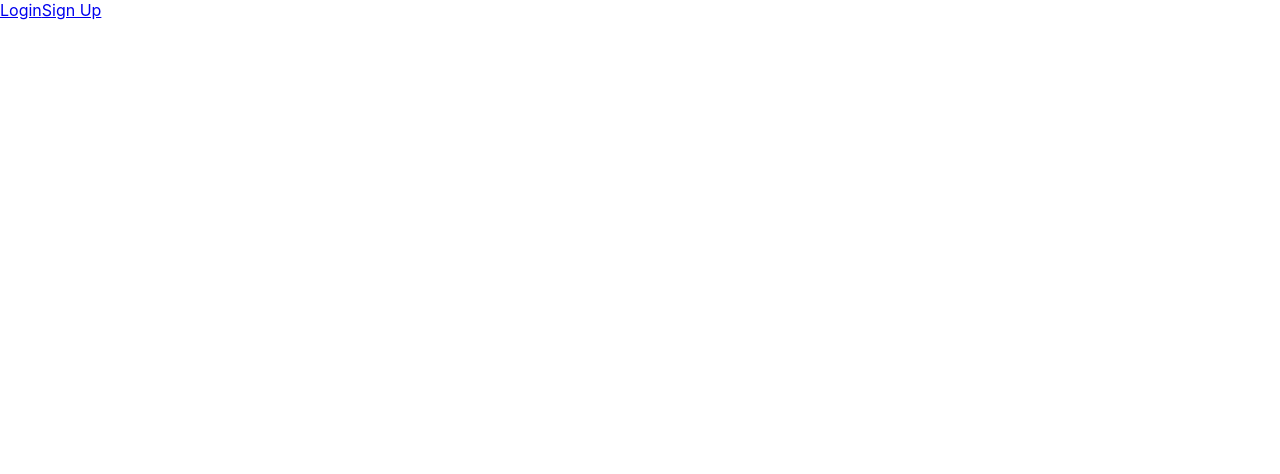
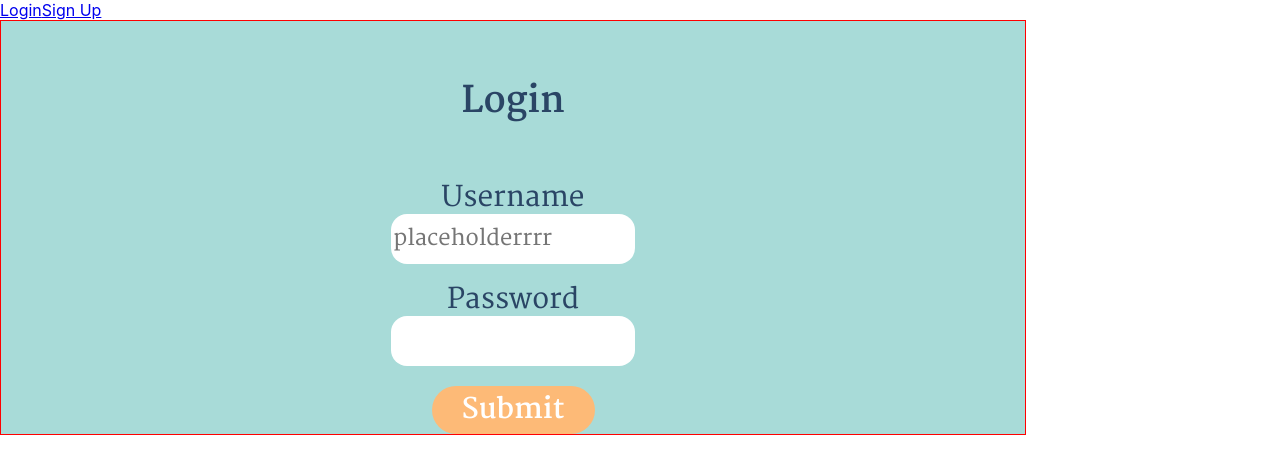
Before and after one commit to How-To-PT-BW/How-To-PT-BW-Front-End, a React (Create React App) app in the folder my-app/: page /login in a window 1280 px wide. Shown: the top 474 px of the page. Built offline with nearby package versions, Linux system fonts and the light colour scheme.

Commit message:
login working

```diff
--- a/my-app/src/App.js
+++ b/my-app/src/App.js
@@ -5,6 +5,8 @@ import LoginForm from './components/Login';
 import SignUpForm from './components/Signup';
 import { BrowserRouter as Router, Route, Link, Switch } from "react-router-dom";
 import ProtectedRoute from './components/ProtectedRoute';
+import DraftForm from './components/DraftAnArticle';
+
 
 
 function App() {
@@ -18,6 +20,7 @@ function App() {
         <Switch>
           <Route path="/login" component={LoginForm} />
           <Route path="/signup" component={SignUpForm} />
+          <ProtectedRoute exact path="/draft" component={DraftForm} />
         </Switch>
       </div>
     </Router>
--- a/my-app/src/components/DraftAnArticle.js
+++ b/my-app/src/components/DraftAnArticle.js
@@ -32,7 +32,7 @@ const DraftHeader = styled.div`
   padding: 50px;
 `;
 
-function SignUpForm() {
+function DraftForm() {
   const { register, handleSubmit, watch, errors } = useForm();
   const onSubmit = data => {
     console.log(data);
@@ -58,4 +58,4 @@ function SignUpForm() {
   );
 }
 
-export default SignUpForm;
+export default DraftForm;
--- a/my-app/src/components/Login.js
+++ b/my-app/src/components/Login.js
@@ -1,21 +1,119 @@
 import React from 'react';
-import styled from 'styled-components';
-import {colors, devices} from '../styledComponents/variables';
+import ReactDOM from 'react-dom';
+import styled from "styled-components";
+import { colors, devices } from "../styledComponents/variables";
+import {useForm} from 'react-hook-form';
+import {H2, FormLabel} from '../styledComponents/fontStyles';
+import DraftArticleLogo from '../images/DraftArticleLogo.png';
+import axios from 'axios';
+import {axiosWithAuth} from '../utilities/axiosWithAuth';
+
+const Container = styled.div`
+  background-color: ${colors.background3};
+  fill: solid ${colors.background3};
+  border: 1px solid red;
+
+  @media ${devices.mobile} {
+    max-width: 500px;
+  }
+  @media ${devices.tablet} {
+    max-width: 800px;
+  }
+  @media ${devices.desktop} {
+    max-width: 1024px;
+  }
+`;
+
+const Header = styled.div`
+    display: flex;
+    justify-content: center;
+    align-items:center;
+    padding: 20px;
+
+`
+const FormInputGroup = styled.div`
+    display:flex;
+    flex-direction:column;
+    align-items: center;
+    margin-bottom: 20px;
+`
+
+const FormInput = styled.input`
+    width: 75%;
+    border-radius: 16px;
+    border: none;
+    height: 48px;
+    font-size: 22px;
+    font-family: "Martel";
+    font-weight: 600;
+`
+
+const FormSubmit = styled.input`
+  background-color: ${colors.primary};
+  padding: 0px 25px;
+  border: none;
+  border-radius: 36.5px;
+  font-size: 28px;
+  font-family: "Martel";
+  font-weight: 700;
+  color: white;
+  width: 163px;
+  height: 48px;
+`;
+
+const Form = styled.form`
+display:flex;
+flex-direction: column;
+align-items:center;
+`
 
 
 
-class LoginForm extends React.Component {
 
-    state = "LoginForm";
 
-    render() {
-        return (
-          <div>
+function LoginForm(props) {
 
-          </div>
-        );
-    }
+  const { register, handleSubmit, watch, errors } = useForm();
+    const onSubmit = data => {
+      console.log(data);
+      axiosWithAuth()
+        .post("/users/login", data)
+        .then(res => {
+          console.log(res);
+          localStorage.setItem("token", res.data.token);
+          props.history.push("/draft");
+        })
+        .catch(err => {
+          localStorage.removeItem("token");
+          console.log("There was an error", err);
 
-};
+        });
+    }; // your form submit function which will invoke after successful validation
 
-export default LoginForm;
+
+    return (
+      <Container>
+        <Header>
+          <H2>Login</H2>
+        </Header>
+        <Form onSubmit={handleSubmit(onSubmit)}>
+          <FormInputGroup>
+            <FormLabel>Username</FormLabel>
+            <FormInput name="username" ref={register} placeholder="placeholderrrr"/>
+          </FormInputGroup>
+          <FormInputGroup>
+            <FormLabel>Password</FormLabel>
+            <FormInput
+              name="password"
+              type="password"
+              ref={register({ required: true, minLength: 4 })}
+            />
+          </FormInputGroup>
+          {errors.exampleRequired && <p>This field is required</p>}
+          <FormSubmit type="submit" value="Submit"/>
+        </Form>
+      </Container>
+    );
+  };
+
+  export default LoginForm;
```
